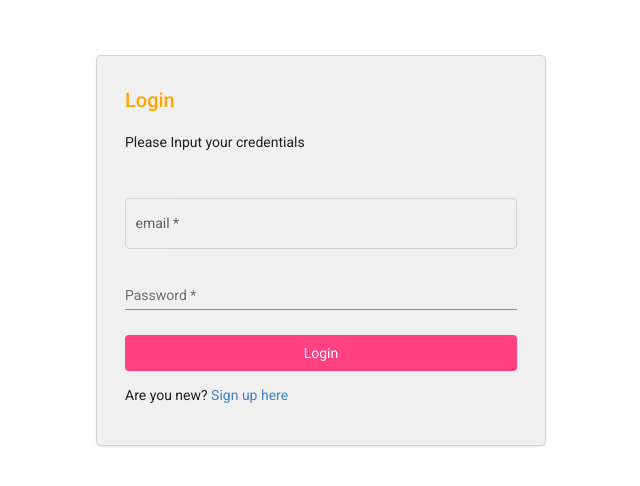
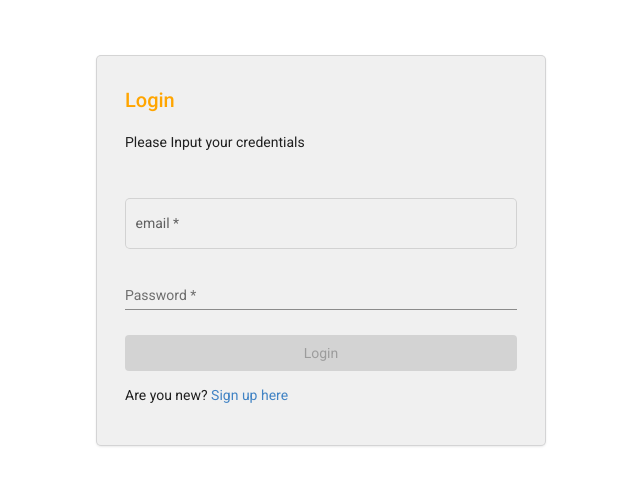
Before and after one commit to Weshy984/angular-login-and-registration, an Angular app: page /login in a window 1280 px wide. Shown: the top 486 px of the page, without its empty margins (319-959 px from the left). Built offline with nearby package versions, Linux system fonts and the light colour scheme.

Commit message:
Fix login

```diff
--- a/src/app/login/login.component.html
+++ b/src/app/login/login.component.html
@@ -24,7 +24,7 @@
         <button
         mat-flat-button
         color="accent"
-        [disabled]="!login"
+        [disabled]="!logForm.valid"
         class="btn">Login</button>
 
     </form>
--- a/src/app/registration/registration.component.html
+++ b/src/app/registration/registration.component.html
@@ -23,7 +23,7 @@
             <mat-form-field appearance="outline">
                 <mat-label>Enter email</mat-label>
                 <input matInput placeholder="pat@example.com" formControlName="email">
-                <mat-error *ngIf="email.invalid && email.value.empty">{{getErrorMessage()}}</mat-error>
+                <mat-error *ngIf="email.invalid">{{getErrorMessage()}}</mat-error>
               </mat-form-field>
         </div>
         <div class="capture-details">
--- a/src/app/registration/registration.component.ts
+++ b/src/app/registration/registration.component.ts
@@ -16,7 +16,7 @@ export class RegistrationComponent implements OnInit {
   constructor(private formBuilder : FormBuilder, private http : HttpClient, private router:Router) { }
 
   getErrorMessage() {
-    if (this.email.hasError('required') && this.email.value.empty) {
+    if (this.email.hasError('required')) {
       return 'You must enter a value';
     }
     return this.email.hasError('email') ? 'Not a valid email' : '';
```
